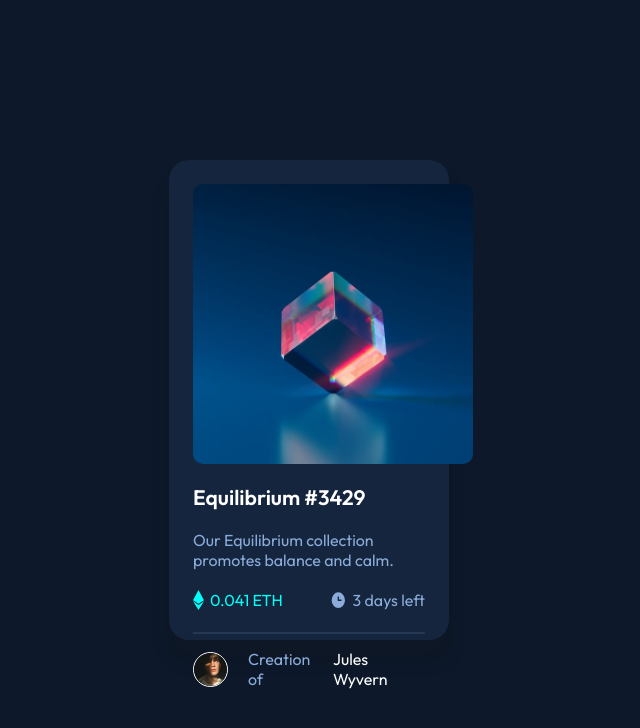
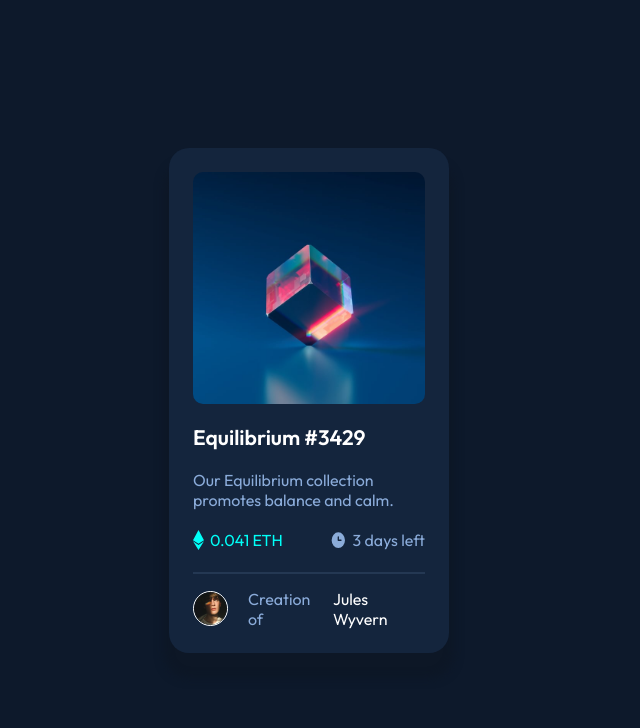
Before and after one commit to gunney69/nft-preview-card-component, a plain HTML site: page index.html in a window 1280 px wide. Shown: the whole page, without its empty margins (331-971 px from the left). Drawn offline with Linux system fonts and the light colour scheme.

Commit message:
final commit

```diff
--- a/style.css
+++ b/style.css
@@ -23,7 +23,7 @@ main {
     background-color: hsl(216, 50%, 16%);
     border-radius: 20px;
     justify-content: center;
-    height: 60vh;
+    min-height: 60vh;
     width: 35vh;
     box-shadow: 0 20px 10px 5px hsl(216, 50%, 10%);
     position: fixed;
@@ -40,8 +40,8 @@ main {
 }
 
 .imgNFT {
-    height: auto;
-    width: 280px;
+    height: 100%;
+    width: 100%;
     border-radius: 10px;
     position: relative;
     display: block;
```
